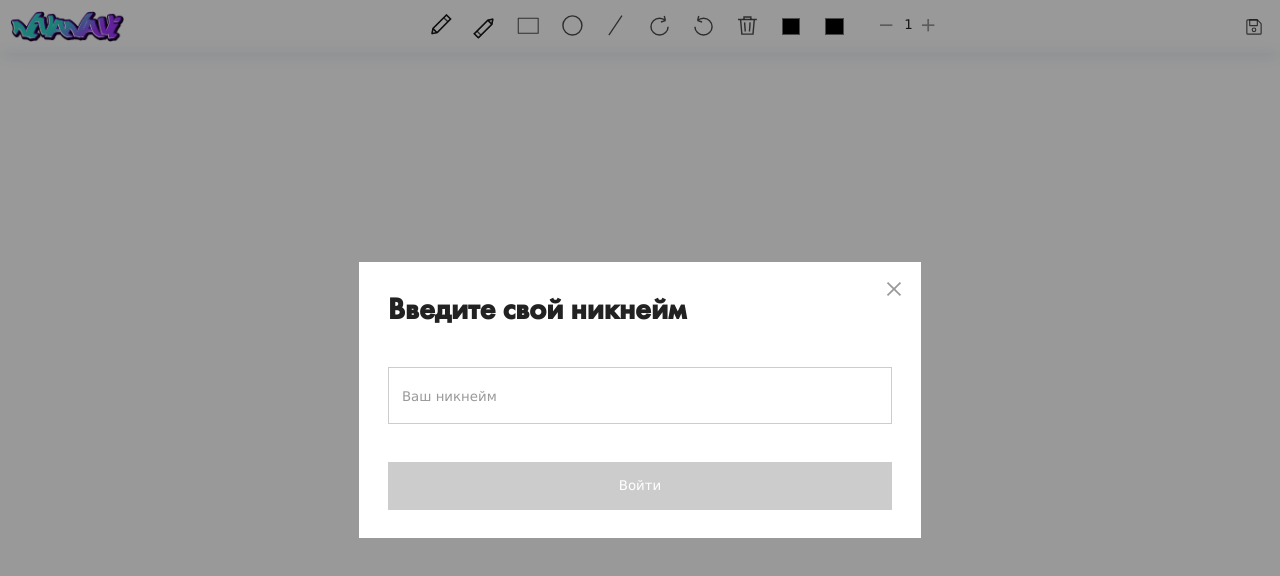
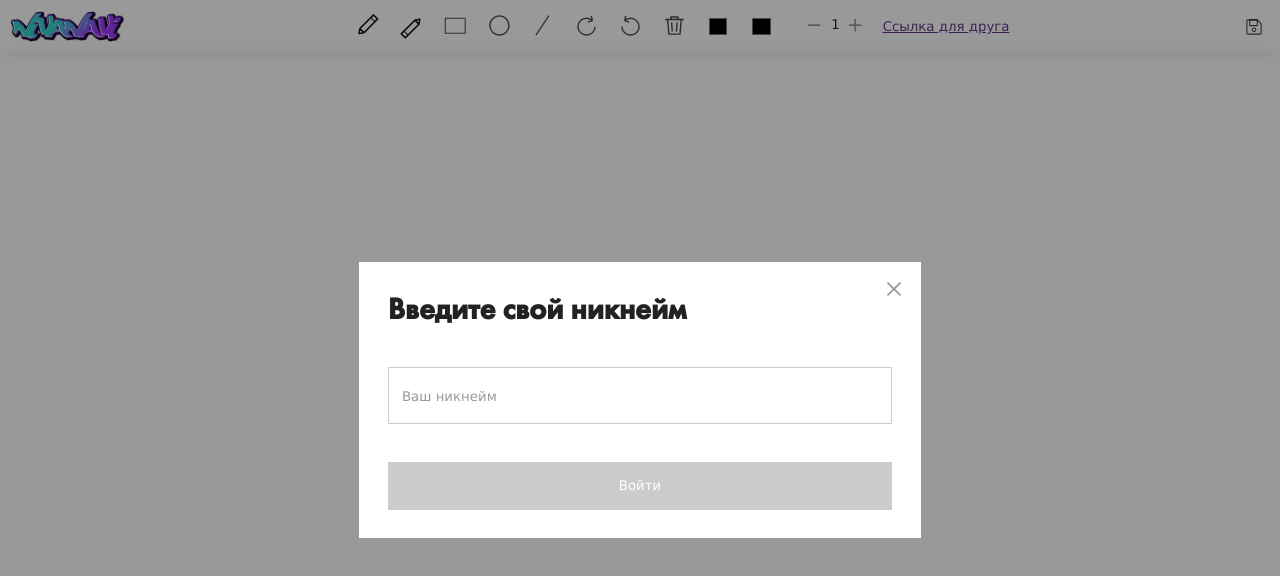
Before and after one commit to nivanavi/twinki-paint, a React (Create React App) app in the folder client/: page /1 in a window 1280 px wide. Shown: the top 576 px of the page. Built offline with nearby package versions, Linux system fonts and the light colour scheme.

Commit message:
add link for friend

```diff
--- a/client/src/components/globalStyledComponents/index.tsx
+++ b/client/src/components/globalStyledComponents/index.tsx
@@ -96,7 +96,7 @@ export const halfDarkGrey = "#999999";
 export const lightBlue = "#b86dfa";
 export const lightBlueHover = "#8e3bc6";
 export const lightBlueClick = "#653688";
-export const blue = "#003D81";
+export const blue = "#653688";
 export const blueClick = "#012752";
 export const blue7 = "rgba(48, 213, 200,0.2)";
 export const blue3 = "rgba(0, 61, 129, 0.03)";
--- a/client/src/components/toolBar/index.tsx
+++ b/client/src/components/toolBar/index.tsx
@@ -9,7 +9,7 @@ import Line
 import Eraser                                                                          from "../../tools/Eraser";
 import Button                                                                          from "../button/button";
 import {PencilIcon}                                                                    from "../../icons/ui/Pencil";
-import {CircleIcon}      from "../../icons/ui/Ellipse";
+import {CircleIcon}     from "../../icons/ui/Ellipse";
 import {RectIcon}        from "../../icons/ui/Rect";
 import {LineIcon}        from "../../icons/ui/Line";
 import {ReloadIcon}      from "../../icons/ui/Reload";
@@ -19,9 +19,16 @@ import {PanelOpenIcon}   from "../../icons/ui/PanelOpen";
 import {TextButton}      from "../globalStyledComponents";
 import {PanelCloseIcon}  from "../../icons/ui/PanelClose";
 import {observer}        from "mobx-react-lite";
-import logo                             from '../../icons/logo/logo.png'
+import logo              from '../../icons/logo/logo.png'
+import { useHistory } from 'react-router-dom';
+import notificationState from "../../store/notificationState";
+
+const PORT: string | undefined = process.env.REACT_APP_PORT;
+const ADDRESS: string | undefined = process.env.REACT_APP_ADDRESS;
+
 
 export const ToolBar = observer(() => {
+  const {location: {pathname}} = useHistory();
   const saveImgHandler = () => {
     if (!canvasState.canvas) return;
     const link = document.createElement("a");
@@ -38,6 +45,11 @@ export const ToolBar = observer(() => {
 
   const decreaseLineWidth = () => {
     toolState.setLineWidth(toolState.lineWidth - 1);
+  }
+
+  const copyLinkHandler = () => {
+    navigator.clipboard.writeText(`http://${ADDRESS}:3000${pathname}`);
+    notificationState.addNotification({type: "success", text: "Ссылка скопирована в буфер обмена"})
   }
 
   return (
@@ -72,6 +84,13 @@ export const ToolBar = observer(() => {
           <TextButton>{toolState.lineWidth}</TextButton>
           <Button tooltip="Увеличить толщину линии" appearance="icon" onClick={() => increaseLineWidth()}
                   icon={<PanelCloseIcon/>}/>
+          <Button
+            appearance="link"
+            onClick={() => copyLinkHandler()}
+            tooltip="Копировать ссылку для друга"
+          >
+            Ссылка для друга
+          </Button>
         </StyledLineWidth>
       </StyledToolBar>
       <Button appearance="flag" tooltip="Сохранить" icon={<SaveFileIcon/>} onClick={() => saveImgHandler()}/>
--- a/client/src/components/toolBar/styles.tsx
+++ b/client/src/components/toolBar/styles.tsx
@@ -3,6 +3,9 @@ import styled from "styled-components";
 export const StyledToolBar = styled.div`
   .flagButton {
     margin-right: 1rem;
+  }
+  .linkButton {
+    margin-left: 2rem;
   }
   display: flex;
   justify-content: space-between;
--- a/client/src/styles.tsx
+++ b/client/src/styles.tsx
@@ -1,5 +1,5 @@
 import styled from "styled-components";
 
 export const StyledPaintWrapper = styled.div`
-
+  overflow: hidden;
 `;
```
